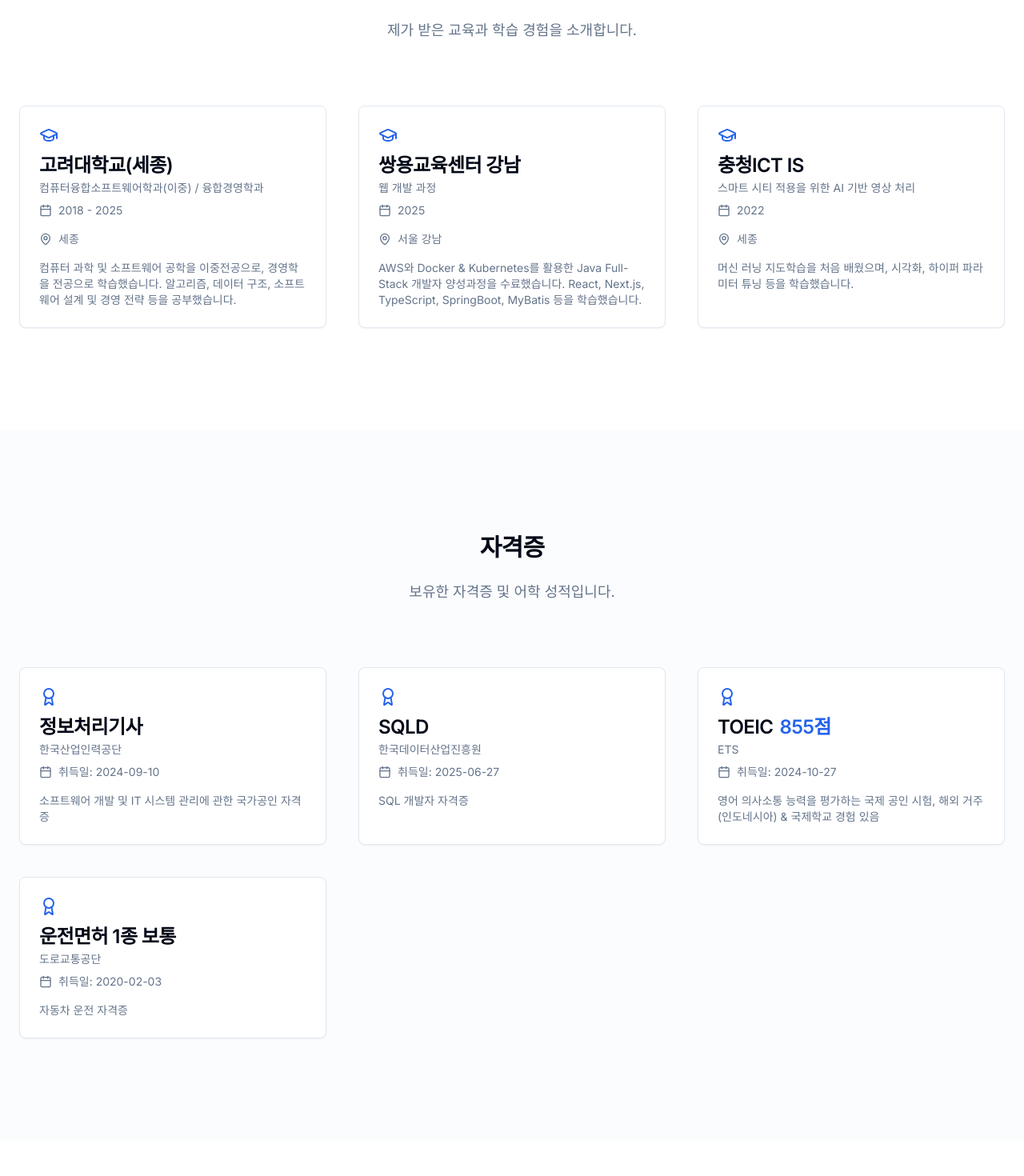
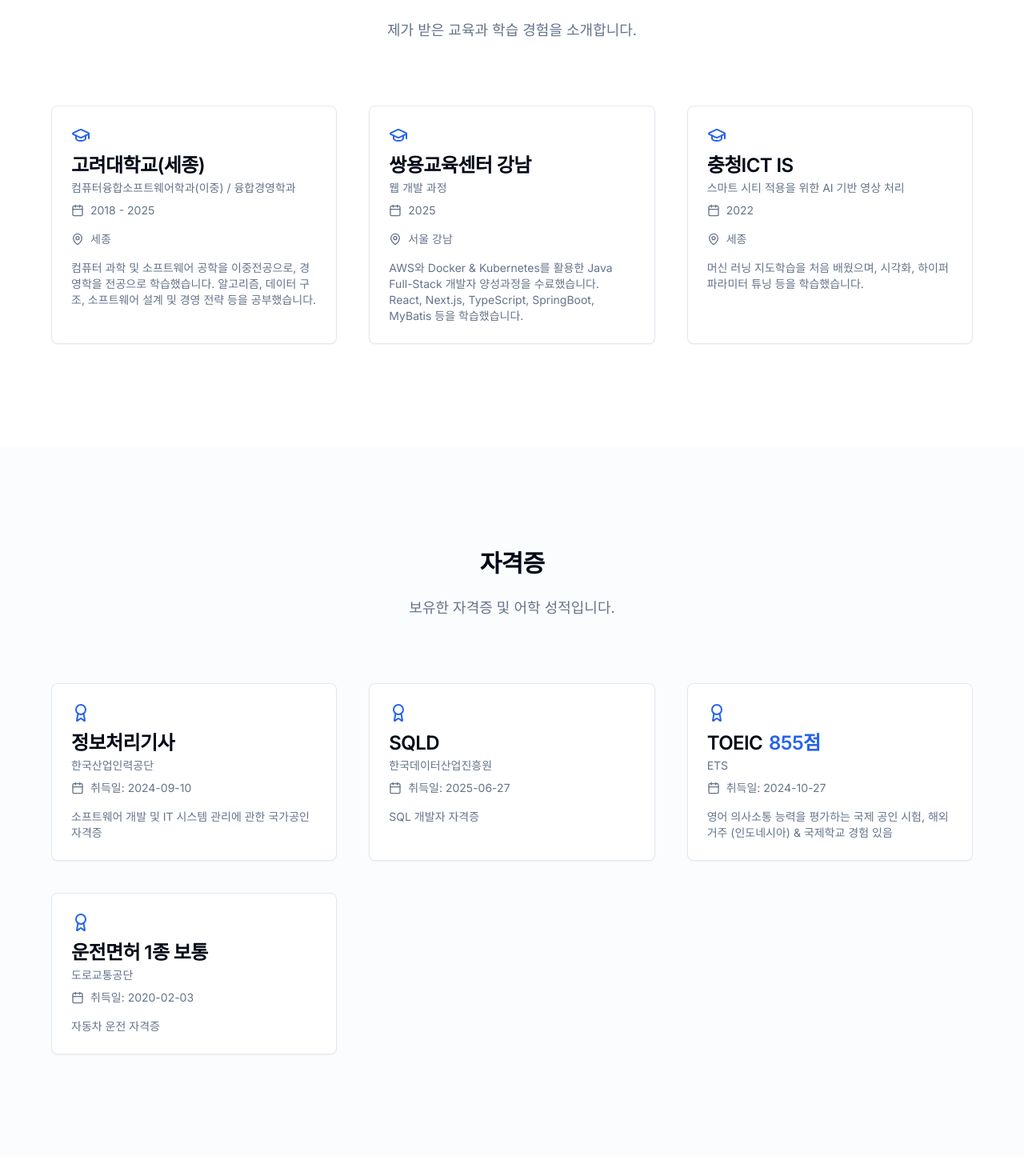
Before and after one commit to minmario/minmario_portfolio, a Next.js app: page / in a window 1280 px wide. Shown: the part 1800-3270 px from the top of the page at 80% size. Built offline with nearby package versions, Linux system fonts and the light colour scheme.

Commit message:
feat: centralize alignment for all sections
Apply `max-w-6xl mx-auto` to center sections and adjust `About` text.

Co-authored-by: minmario <155301317+minmario@users.noreply.github.com>

```diff
--- a/components/about.tsx
+++ b/components/about.tsx
@@ -16,7 +16,7 @@ export function About() {
               />
             </div>
           </div>
-         <div>
+          <div className="text-left">
             <h2 className="text-3xl font-bold tracking-tight mb-8">저는</h2>
 
             <p className="text-muted-foreground mb-6 text-lg">
@@ -41,7 +41,8 @@ export function About() {
             </p>
 
             <p className="text-muted-foreground mb-6 text-lg">
-  앞으로는 기능 구현을 넘어서 시스템 구조 개선과 팀 전체의 생산성까지 고려하는 백엔드 개발자로 성장하고자 합니다.
+              앞으로는 기능 구현을 넘어서 시스템 구조 개선과 팀 전체의 생산성까지 고려하는 백엔드 개발자로 성장하고자
+              합니다.
             </p>
           </div>
         </div>
--- a/components/certifications.tsx
+++ b/components/certifications.tsx
@@ -16,8 +16,7 @@ export function Certifications() {
       issuer: "한국데이터산업진흥원",
       date: "2025-06-27",
       description: "SQL 개발자 자격증",
-    }
-    ,
+    },
     {
       id: 3,
       name: "TOEIC",
@@ -42,7 +41,7 @@ export function Certifications() {
           <h2 className="text-3xl font-bold tracking-tight mb-6">자격증</h2>
           <p className="text-muted-foreground max-w-2xl mx-auto text-lg">보유한 자격증 및 어학 성적입니다.</p>
         </div>
-        <div className="grid grid-cols-1 md:grid-cols-2 lg:grid-cols-3 gap-10">
+        <div className="grid grid-cols-1 md:grid-cols-2 lg:grid-cols-3 gap-10 max-w-6xl mx-auto">
           {certifications.map((cert) => (
             <Card key={cert.id} className="h-full">
               <CardHeader className="pb-2">
--- a/components/education.tsx
+++ b/components/education.tsx
@@ -38,7 +38,7 @@ export function Education() {
           <h2 className="text-3xl font-bold tracking-tight mb-6">교육이수사항</h2>
           <p className="text-muted-foreground max-w-2xl mx-auto text-lg">제가 받은 교육과 학습 경험을 소개합니다.</p>
         </div>
-        <div className="grid grid-cols-1 md:grid-cols-2 lg:grid-cols-3 gap-10">
+        <div className="grid grid-cols-1 md:grid-cols-2 lg:grid-cols-3 gap-10 max-w-6xl mx-auto">
           {educationItems.map((item) => (
             <Card key={item.id} className="h-full">
               <CardHeader className="pb-2">
--- a/components/external-links.tsx
+++ b/components/external-links.tsx
@@ -48,7 +48,7 @@ export function ExternalLinks() {
           </p>
         </div>
 
-        <div className="grid grid-cols-1 md:grid-cols-2 lg:grid-cols-4 gap-8">
+        <div className="grid grid-cols-1 md:grid-cols-2 lg:grid-cols-4 gap-8 max-w-6xl mx-auto">
           {links.map((link) => (
             <Link href={link.url} key={link.id} target="_blank" rel="noopener noreferrer">
               <Card className="h-full transition-all duration-300 hover:shadow-lg hover:border-primary">
--- a/components/projects.tsx
+++ b/components/projects.tsx
@@ -209,7 +209,7 @@ export function Projects() {
         </div>
 
         {/* 프로젝트 목록 */}
-        <div className="space-y-16">
+        <div className="space-y-16 max-w-6xl mx-auto">
           {filteredProjects.length === 0 ? (
             <div className="text-center py-16">
               <p className="text-muted-foreground">해당 유형의 프로젝트가 없습니다.</p>
--- a/components/skills.tsx
+++ b/components/skills.tsx
@@ -1,4 +1,4 @@
-import { Code, Database, Layout, Palette, Server } from "lucide-react"
+import { Code, Database, Palette, Server } from "lucide-react"
 import { Card, CardContent, CardDescription, CardHeader, CardTitle } from "@/components/ui/card"
 
 export function Skills() {
@@ -9,7 +9,7 @@ export function Skills() {
           <h2 className="text-3xl font-bold tracking-tight mb-6">기술 스택</h2>
           <p className="text-muted-foreground max-w-2xl mx-auto text-lg">다양한 프로젝트를 통해 습득한 기술들입니다.</p>
         </div>
-        <div className="grid grid-cols-1 sm:grid-cols-2 lg:grid-cols-3 gap-10">
+        <div className="grid grid-cols-1 sm:grid-cols-2 lg:grid-cols-3 gap-10 max-w-6xl mx-auto">
           <Card>
             <CardHeader className="pb-2">
               <Code className="h-6 w-6 text-primary mb-2" />
@@ -57,7 +57,6 @@ export function Skills() {
             </CardContent>
           </Card>
 
-
           <Card>
             <CardHeader className="pb-2">
               <Palette className="h-6 w-6 text-primary mb-2" />
```
Lines whose indentation alone changed are shown as unchanged.
